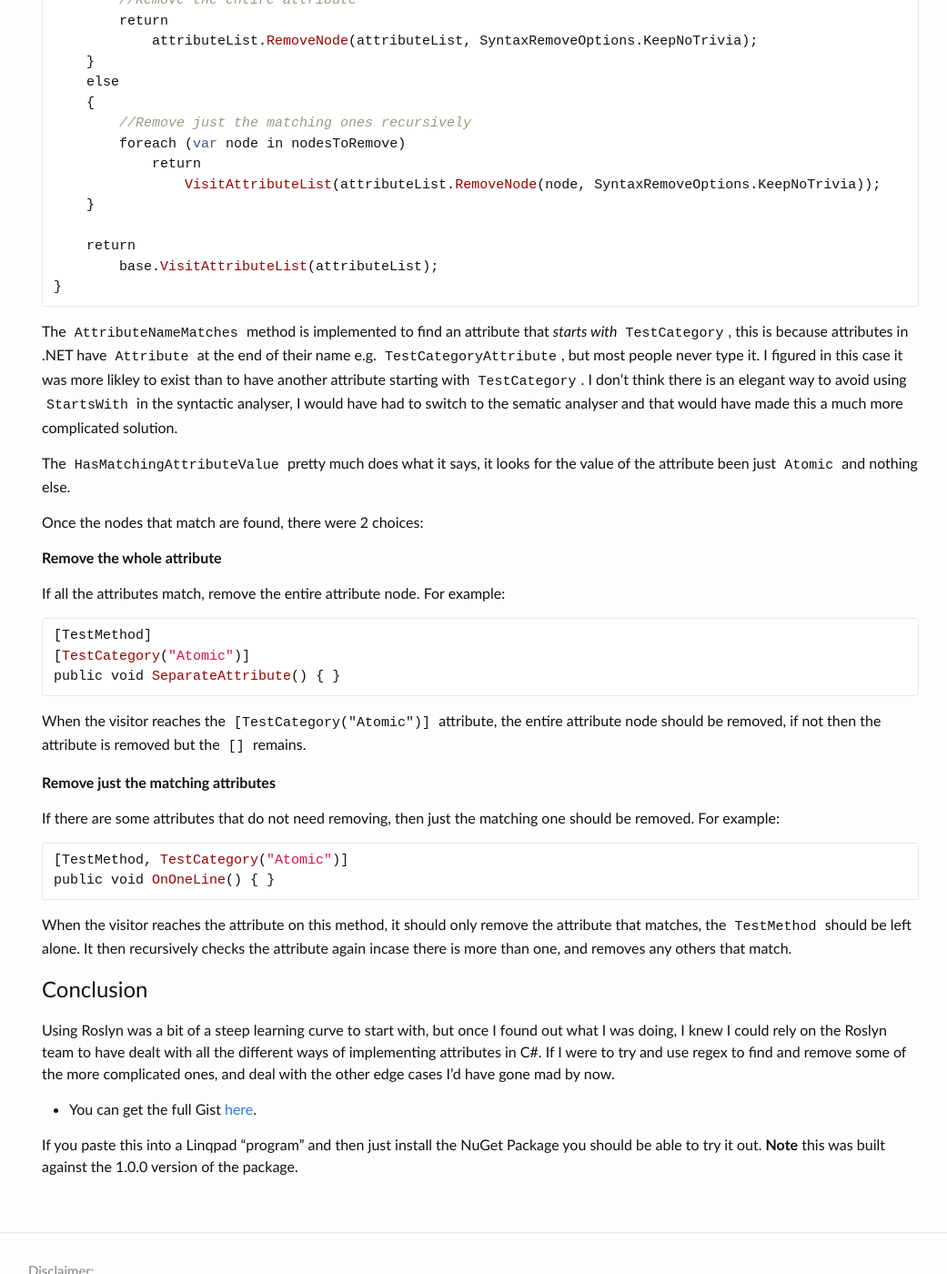
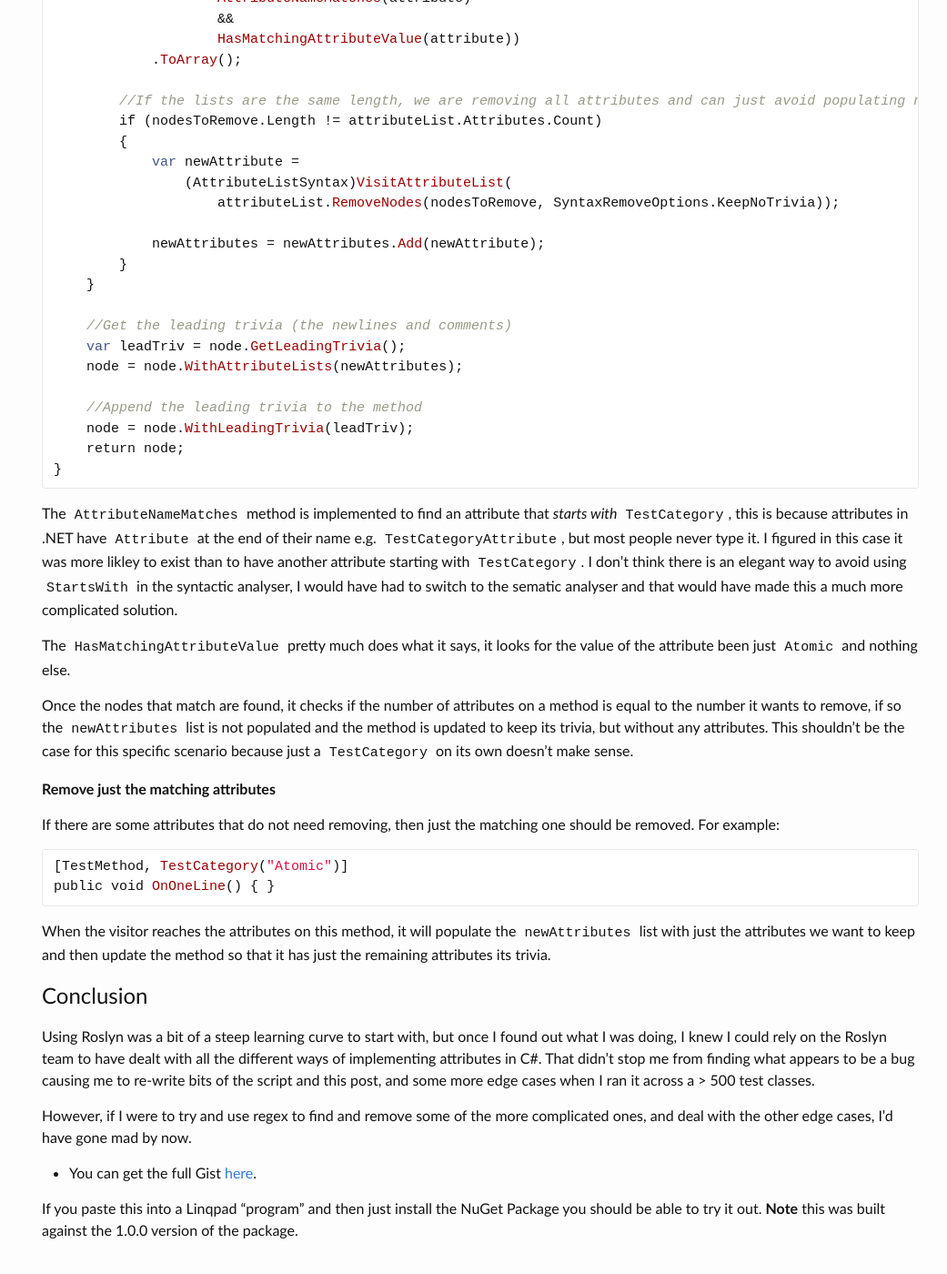
Before and after one commit to xdaDaveShaw/xdaDaveShaw.github.io, a Jekyll site: the page built from blog/_posts/2015-06-21-roslyn-based-attribute-remover.markdown, in a window 1280 px wide and 1400 px high, scrolled down 2235 px. Shown: the whole window at 91% size, without its empty margins (112-1153 px from the left). Built offline with Jekyll 4.4.1, drawn with Linux system fonts in a browser that asks for light colours; some of the changed text lies outside the part shown.

Commit message:
Re-written following bugs

```diff
--- a/blog/_posts/2015-06-21-roslyn-based-attribute-remover.markdown
+++ b/blog/_posts/2015-06-21-roslyn-based-attribute-remover.markdown
@@ -10,6 +10,8 @@ categories:
 - Linqpad
 - Roslyn
 ---
+
+**Major Update 1-Aug-2015**: Changed `VisitAttributeList` to `VisitMethodDeclaration` to fix some bugs with the help of [Josh Varty][7].
 
 I'm a big fan of [XUnit][1] as a replacement for MSTest and use it extensively in my home projects, but I'm still struggling to find a way to integrate it into my work projects.
 
@@ -52,7 +54,7 @@ namespace P
 
 You can see all the examples I tested against in the [Gist][6].
 
-The `CSharpSyntaxRewriter` took a lot of messing around with to get right, but I eventually figured that by overriding the `VisitAttributeList` method I could remove attributes from the syntax tree as they were visited.
+The `CSharpSyntaxRewriter` took a lot of messing around with to get right, but I eventually figured that by overriding the `VisitMethodDeclaration` method I could remove attributes from the syntax tree as they were visited.
 
 To get some C# code into a syntax tree, there is the obviously named `CSharpSyntaxTree.ParseText(String)` method. You can then get a `CSharpSyntaxRewriter` (in my case my own `AttributeRemoverRewriter` class) to visit everything by calling `Visit()`. Because this is all immutable, you need to grab the result, which can now be converted into a string and dumped out.
 
@@ -67,37 +69,43 @@ var rewrittenRoot = rewriter.Visit(tree.GetRoot());
 rewrittenRoot.GetText().ToString().Dump();
 {% endhighlight %}
 
-The interesting part of the `AttributeRemoverRewriter` class is the `VisitAttributeList` method which finds and removes attribute nodes that are not needed:
+The interesting part of the `AttributeRemoverRewriter` class is the `VisitMethodDeclaration` method which finds and removes attribute nodes that are not needed:
 
 {% highlight c# %}
-public override SyntaxNode VisitAttributeList(AttributeListSyntax attributeList)
+public override SyntaxNode VisitMethodDeclaration(MethodDeclarationSyntax node)
 {
-    var nodesToRemove =
-        attributeList
-        .Attributes
-        .Where(
-            attribute =>
-                AttributeNameMatches(attribute)
-                &&
-                HasMatchingAttributeValue(attribute))
-        .ToArray();
+    var newAttributes = new SyntaxList<AttributeListSyntax>();
 
-    if (nodesToRemove.Length == 1 && attributeList.Attributes.Count == 1)
+    foreach (var attributeList in node.AttributeLists)
     {
-        //Remove the entire attribute
-        return
-            attributeList.RemoveNode(attributeList, SyntaxRemoveOptions.KeepNoTrivia);
-    }
-    else
-    {
-        //Remove just the matching ones recursively
-        foreach (var node in nodesToRemove)
-            return
-                VisitAttributeList(attributeList.RemoveNode(node, SyntaxRemoveOptions.KeepNoTrivia));
+        var nodesToRemove =
+            attributeList
+            .Attributes
+            .Where(
+                attribute =>
+                    AttributeNameMatches(attribute)
+                    &&
+                    HasMatchingAttributeValue(attribute))
+            .ToArray();
+
+        //If the lists are the same length, we are removing all attributes and can just avoid populating newAttributes.
+        if (nodesToRemove.Length != attributeList.Attributes.Count)
+        {
+            var newAttribute =
+                (AttributeListSyntax)VisitAttributeList(
+                    attributeList.RemoveNodes(nodesToRemove, SyntaxRemoveOptions.KeepNoTrivia));
+
+            newAttributes = newAttributes.Add(newAttribute);
+        }
     }
 
-    return
-        base.VisitAttributeList(attributeList);
+    //Get the leading trivia (the newlines and comments)
+    var leadTriv = node.GetLeadingTrivia();
+    node = node.WithAttributeLists(newAttributes);
+
+    //Append the leading trivia to the method
+    node = node.WithLeadingTrivia(leadTriv);
+    return node;
 }
 {% endhighlight %}
 
@@ -105,19 +113,7 @@ The `AttributeNameMatches` method is implemented to find an attribute that *star
 
 The `HasMatchingAttributeValue` pretty much does what it says, it looks for the value of the attribute been just `Atomic` and nothing else.
 
-Once the nodes that match are found, there were 2 choices:
-
-**Remove the whole attribute**
-
-If all the attributes match, remove the entire attribute node. For example:
-
-{% highlight c# %}
-[TestMethod]
-[TestCategory("Atomic")]
-public void SeparateAttribute() { }
-{% endhighlight %}
-
-When the visitor reaches the `[TestCategory("Atomic")]` attribute, the entire attribute node should be removed, if not then the attribute is removed but the `[]` remains.
+Once the nodes that match are found, it checks if the number of attributes on a method is equal to the number it wants to remove, if so the `newAttributes` list is not populated and the method is updated to keep its trivia, but without any attributes. This shouldn't be the case for this specific scenario because just a `TestCategory` on its own  doesn't make sense.
 
 **Remove just the matching attributes**
 
@@ -128,10 +124,12 @@ If there are some attributes that do not need removing, then just the matching o
 public void OnOneLine() { }
 {% endhighlight %}
 
-When the visitor reaches the attribute on this method, it should only remove the attribute that matches, the `TestMethod` should be left alone. It then recursively checks the attribute again incase there is more than one, and removes any others that match.
+When the visitor reaches the attributes on this method, it will populate the `newAttributes` list with just the attributes we want to keep and then update the method so that it has just the remaining attributes its trivia.
 
 # Conclusion
-Using Roslyn was a bit of a steep learning curve to start with, but once I found out what I was doing, I knew I could rely on the Roslyn team to have dealt with all the different ways of implementing attributes in C#. If I were to try and use regex to find and remove some of the more complicated ones, and deal with the other edge cases I'd have gone mad by now.
+Using Roslyn was a bit of a steep learning curve to start with, but once I found out what I was doing, I knew I could rely on the Roslyn team to have dealt with all the different ways of implementing attributes in C#. That didn't stop me from finding what appears to be a bug causing me to re-write bits of the script and this post, and some more edge cases when I ran it across a > 500 test classes.
+
+However, if I were to try and use regex to find and remove some of the more complicated ones, and deal with the other edge cases, I'd have gone mad by now.
 
  - You can get the full Gist [here][6].
 
```
Also changed, not shown: other parts of blog/_posts/2015-06-21-roslyn-based-attribute-remover.markdown (+1 -0 lines).
